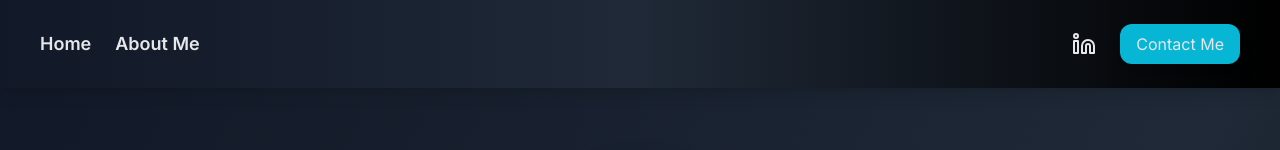
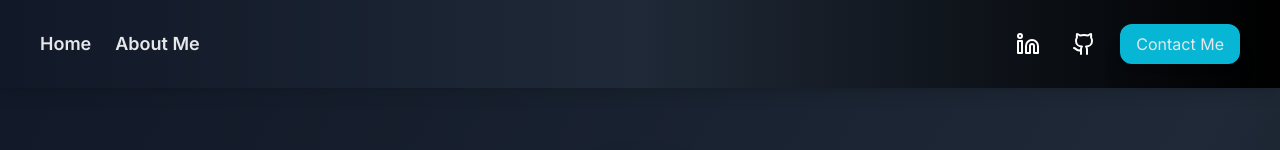
Before and after one commit to midhuna-06/MIDHUNA-A-Portfolio, a React (Create React App) app: page / in a window 1280 px wide. Shown: the top 150 px of the page. Built offline with nearby package versions, Linux system fonts and the light colour scheme.

Commit message:
Github profile added

```diff
--- a/src/App.js
+++ b/src/App.js
@@ -1,6 +1,6 @@
 import React from "react";
 import { BrowserRouter as Router, Routes, Route, Link } from "react-router-dom";
-import { Linkedin } from "lucide-react";
+import { Linkedin, Github } from "lucide-react"; // Added Github icon
 import Home from "./pages/Home";
 import About from "./pages/About";
 import Contact from "./pages/Contact";
@@ -11,19 +11,35 @@ function App() {
       <div className="min-h-screen">
         {/* Navbar */}
         <nav className="flex justify-between items-center px-10 py-6 bg-gradient-to-r from-gray-900 via-gray-800 to-black shadow-lg sticky top-0 z-50">
+          {/* Left Links */}
           <div className="flex space-x-6 text-lg font-semibold">
             <Link to="/" className="hover:text-cyan-400 transition">Home</Link>
             <Link to="/about" className="hover:text-cyan-400 transition">About Me</Link>
           </div>
+
+          {/* Right Social & Contact */}
           <div className="flex space-x-4 items-center">
+            {/* LinkedIn */}
             <a
               href="https://www.linkedin.com/in/midhuna-a-504644291"
               target="_blank"
               rel="noreferrer"
               className="p-2 rounded-full hover:bg-cyan-500 transition"
             >
-              <Linkedin className="w-6 h-6" />
+              <Linkedin className="w-6 h-6 text-white" />
             </a>
+
+            {/* GitHub */}
+            <a
+              href="https://github.com/midhuna-06"
+              target="_blank"
+              rel="noreferrer"
+              className="p-2 rounded-full hover:bg-cyan-500 transition"
+            >
+              <Github className="w-6 h-6 text-white" />
+            </a>
+
+            {/* Contact Button */}
             <Link to="/contact">
               <button className="bg-cyan-500 px-4 py-2 rounded-xl shadow-xl hover:scale-105 transition">
                 Contact Me
```
